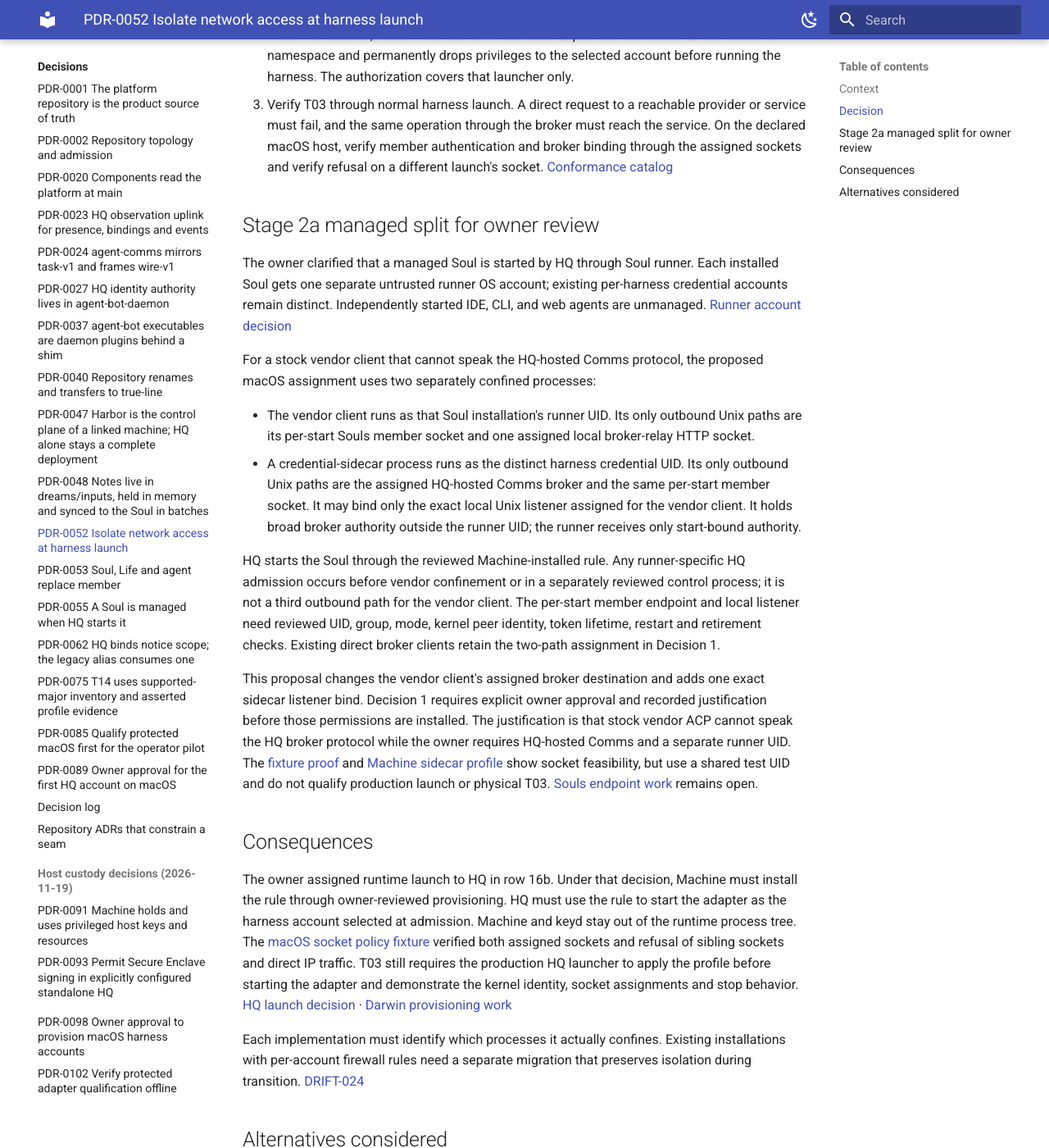
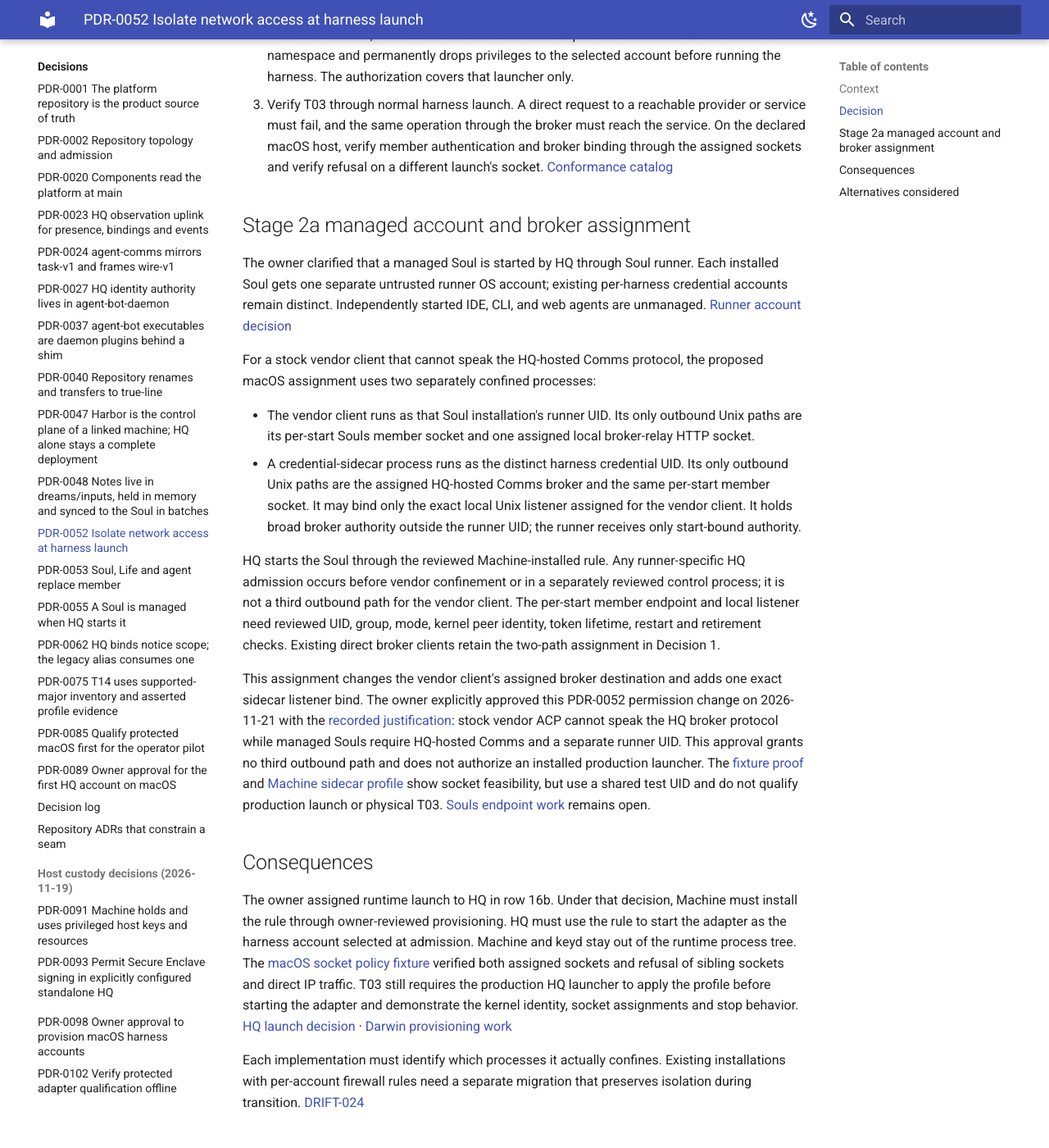
Before and after one commit to true-line/agent-bot-platform, an MkDocs documentation site: the page built from docs/04-decisions/PDR-0052-process-isolation-for-harness-egress.md, in a window 1280 px wide and 1400 px high, scrolled down 922 px. Shown: the whole window at 82% size. Built offline with MkDocs 1.6.1 and Material for MkDocs 9.7.7, drawn with Linux system fonts in a browser that asks for light colours; some of the changed text lies outside the part shown.

Commit message:
Record owner's exact Stage 2a socket decision
Agent-Bot-Write: ghw_e821dfcd0f4ba62c
Agent-Bot-Session: fa2486d94751

```diff
--- a/docs/04-decisions/PDR-0052-process-isolation-for-harness-egress.md
+++ b/docs/04-decisions/PDR-0052-process-isolation-for-harness-egress.md
@@ -1,8 +1,8 @@
 ---
-Status: Proposed
+Status: Accepted
 Doc-Type: decision
 Owner: product-owner
-Last-Reviewed: 2026-11-20
+Last-Reviewed: 2026-11-21
 Date: 2026-11-12
 Discussion: https://github.com/true-line/agent-bot-platform/discussions/52
 Affects-Repos: [agent-bot-machine, agent-bot-hq, agent-bot-souls, soul-conformance]
@@ -27,7 +27,7 @@ The [HQ migration plan, row 16c](https://github.com/true-line/agent-bot-hq/blob/
 2. On Linux, launch the harness in an empty network namespace. The selected design uses a Machine-installed, root-owned launcher restricted to provisioned accounts. It enters the namespace and permanently drops privileges to the selected account before running the harness. The authorization covers that launcher only.
 3. Verify T03 through normal harness launch. A direct request to a reachable provider or service must fail, and the same operation through the broker must reach the service. On the declared macOS host, verify member authentication and broker binding through the assigned sockets and verify refusal on a different launch's socket. [Conformance catalog](../07-verification/conformance-catalog.md)
 
-## Stage 2a managed split for owner review
+## Stage 2a managed account and broker assignment
 
 The owner clarified that a managed Soul is started by HQ through Soul runner. Each
 installed Soul gets one separate untrusted runner OS account; existing
@@ -54,11 +54,12 @@ reviewed UID, group, mode, kernel peer identity, token lifetime, restart and
 retirement checks. Existing direct broker clients retain the two-path
 assignment in Decision 1.
 
-This proposal changes the vendor client's assigned broker destination and
-adds one exact sidecar listener bind. Decision 1 requires explicit owner
-approval and recorded justification before those permissions are installed.
-The justification is that stock vendor ACP cannot speak the HQ broker
-protocol while the owner requires HQ-hosted Comms and a separate runner UID.
+This assignment changes the vendor client's assigned broker destination and
+adds one exact sidecar listener bind. The owner explicitly approved this
+PDR-0052 permission change on 2026-11-21 with the [recorded justification](https://github.com/true-line/agent-bot-platform/pull/111#issuecomment-7069182793):
+stock vendor ACP cannot speak the HQ broker protocol while managed Souls
+require HQ-hosted Comms and a separate runner UID. This approval grants no
+third outbound path and does not authorize an installed production launcher.
 The [fixture proof](https://github.com/true-line/soul-adapters/issues/4#issuecomment-7069138758)
 and [Machine sidecar profile](https://github.com/true-line/agent-bot-machine/pull/638)
 show socket feasibility, but use a shared test UID and do not qualify
```
Also changed, not shown: other parts of docs/04-decisions/PDR-0052-process-isolation-for-harness-egress.md (+1 -1 lines).
